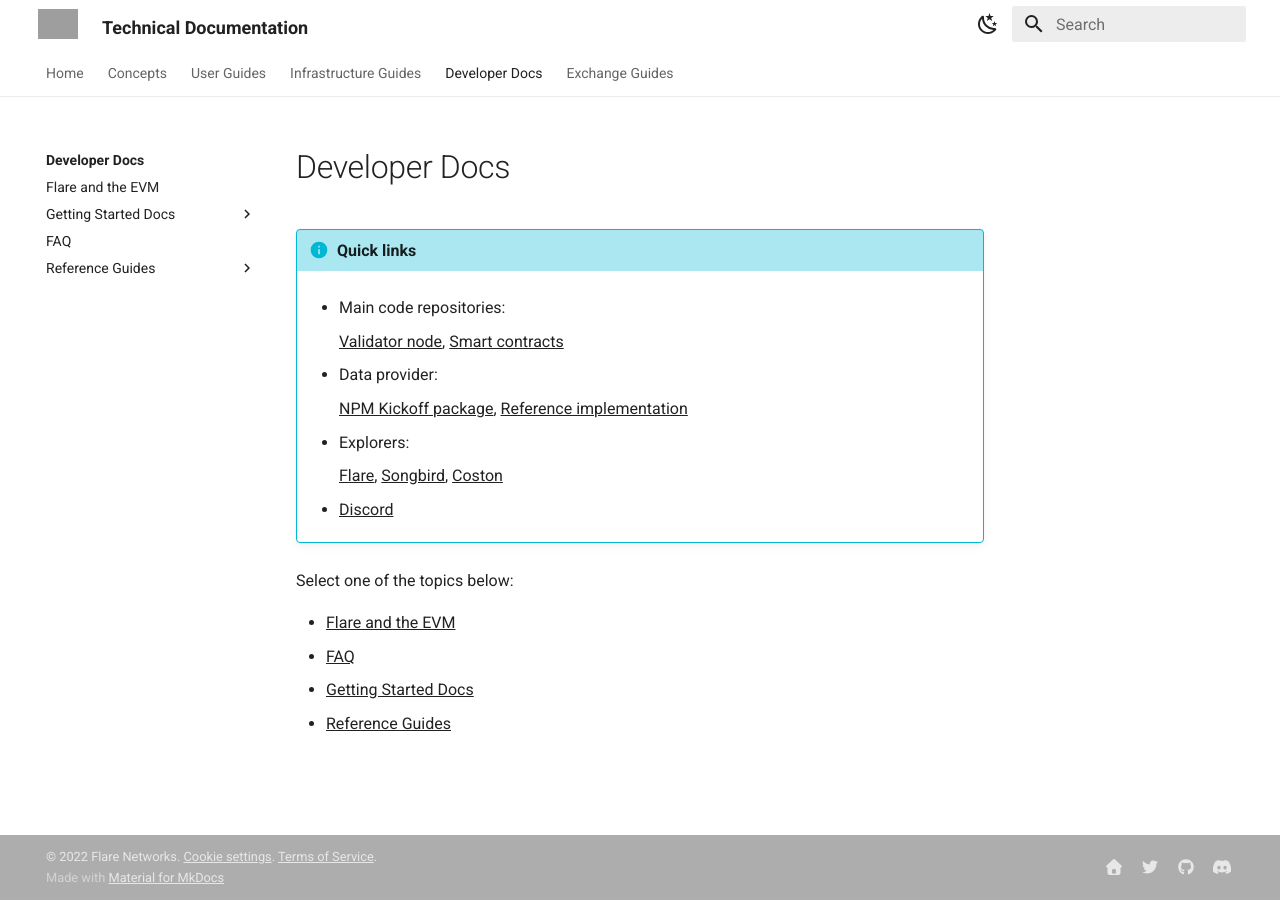
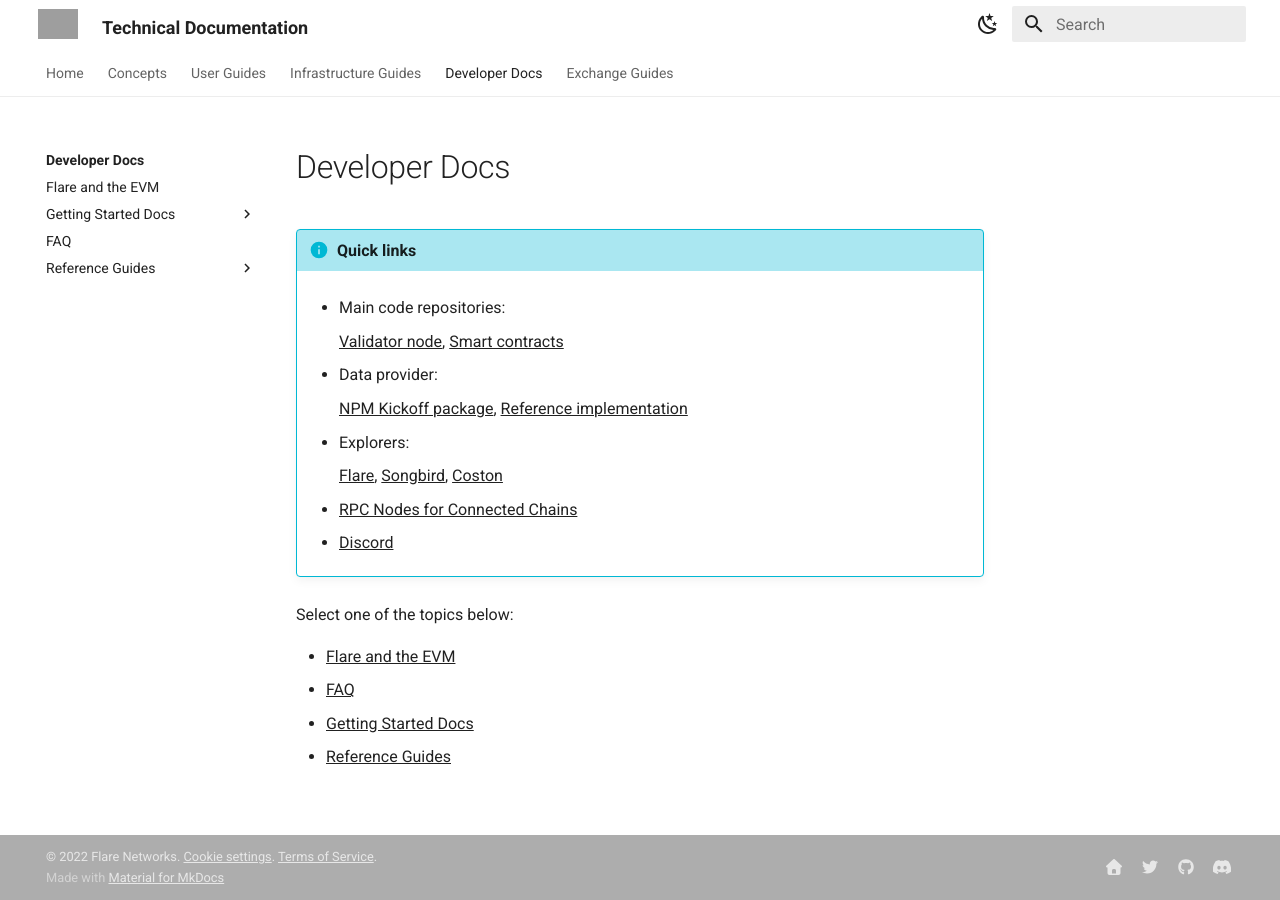
Before and after one commit to flare-foundation/docs, an MkDocs documentation site: the page built from docs/dev/index.md, in a window 1280 px wide. Built offline with MkDocs 1.6.1 and Material for MkDocs 9.7.7, drawn with Linux system fonts in a browser that asks for light colours; comment, search, counter and statistics services are not loaded; grey boxes are pictures that could not be loaded.

Commit message:
Adds RPC link to dev docs

```diff
--- a/docs/dev/index.md
+++ b/docs/dev/index.md
@@ -23,6 +23,8 @@
         [Songbird](https://songbird-explorer.flare.network),
         [Coston](https://coston-explorer.flare.network)
 
+    * [RPC Nodes for Connected Chains](./reference/network-configs.md#rpc-nodes-for-connected-chains)
+
     * [Discord](https://discord.com/invite/XqNa7Rq)
 
 Select one of the topics below:
```
